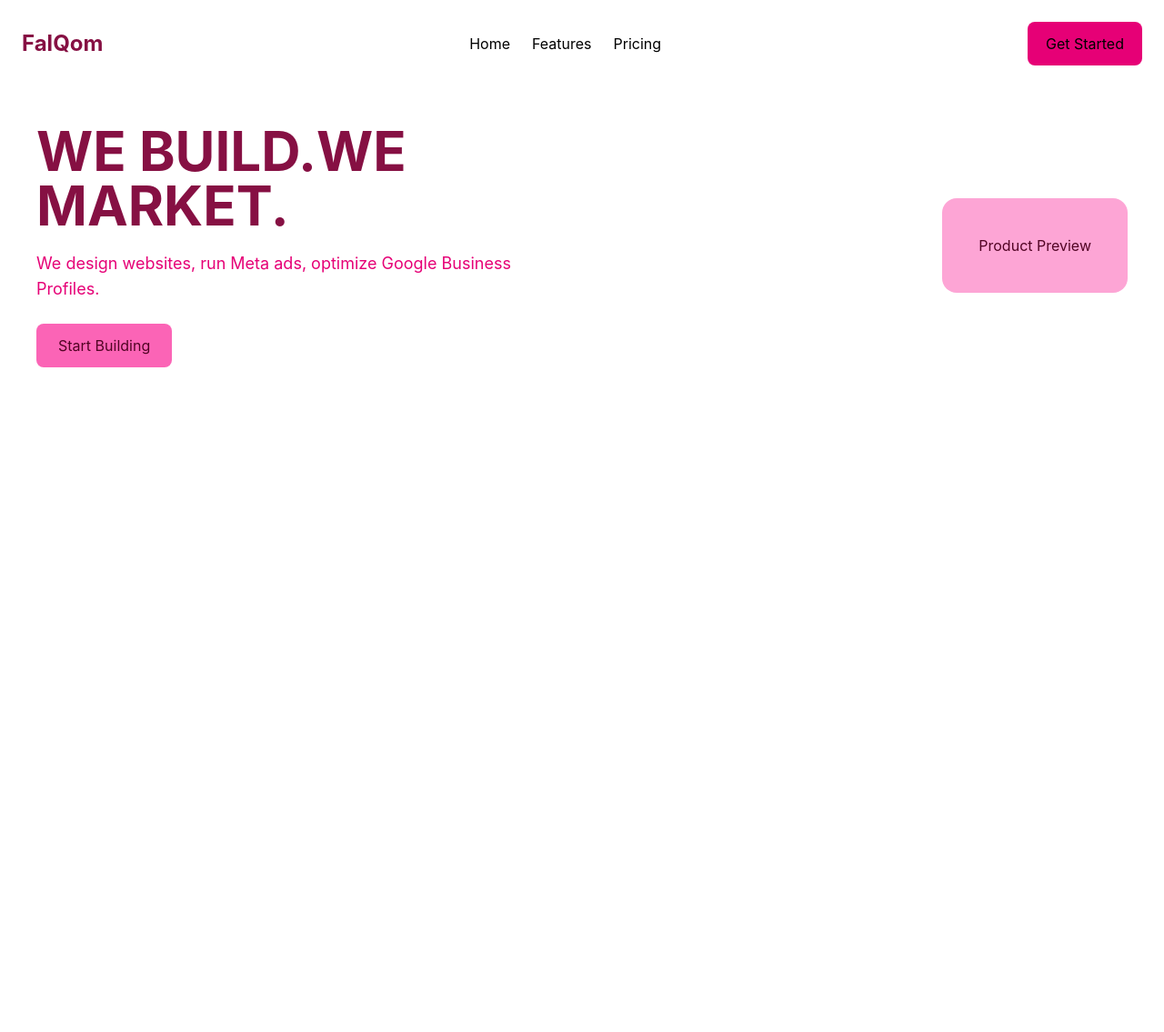
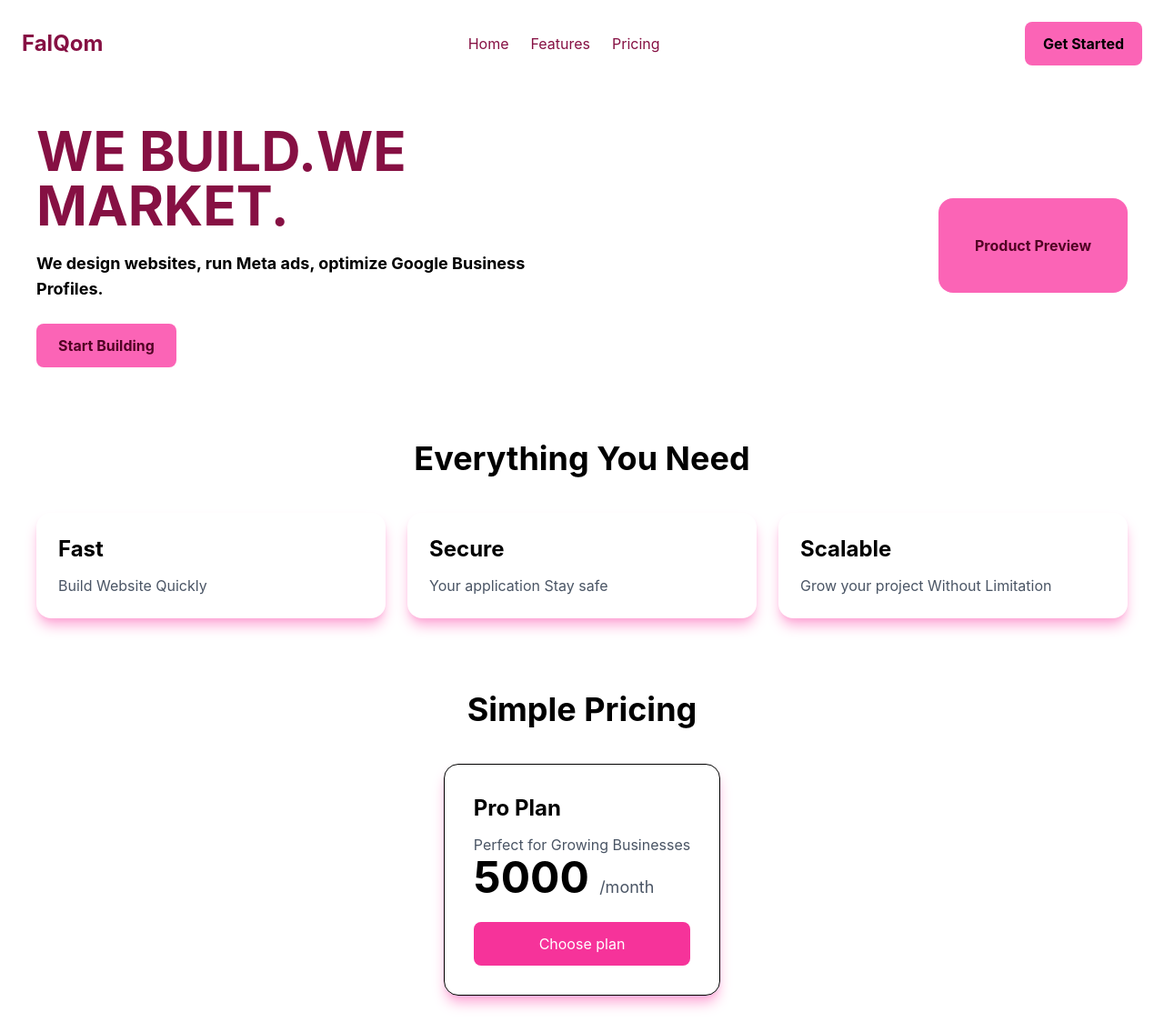
Before and after one commit to falakrahman499-lang/Saas-tailwind, a website: page index.html in a window 1280 px wide. Shown: the whole page at 91% size. Before the commit the page ends 800 px from the top, so only its background shows below. Drawn offline with Linux system fonts and the light colour scheme.

Commit message:
add features & Price Card

```diff
--- a/index.html
+++ b/index.html
@@ -15,29 +15,64 @@
     </div>
 
     <div class="flex gap-6 ">
-      <a class="text-pink-400 hover:text-pink-700" href="#">Home</a>
-      <a class="text-pink-400 hover:text-pink-700" href="#">Features</a>
-      <a class="text-pink-400 hover:text-pink-700" href="#">Pricing</a>
+      <a class="text-pink-900 hover:text-pink-700" href="#">Home</a>
+      <a class="text-pink-900 hover:text-pink-700" href="#">Features</a>
+      <a class="text-pink-900 hover:text-pink-700" href="#">Pricing</a>
     </div>
 
-    <button class="bg-pink-600 text-black px-5 py-3 rounded-lg">Get Started</button>
+    <button class="bg-pink-400 text-black px-5 py-3 rounded-lg font-bold">Get Started</button>
   </nav>
   <section class="flex flex-col md:flex-row items-center justify-between p-10">
     <div class="max-w-xl">
       <h1 class=" text-4xl md:text-6xl font-bold text-pink-900 ">WE BUILD.WE MARKET.</h1>
-      <p class="text-pink-600 mt-5 text-lg">
+      <p class="text-black mt-5 text-lg font-bold">
         We design websites, run Meta ads, optimize Google Business Profiles.
       </p>
-      <button class="bg-pink-400 text-pink-950 px-6 py-3 rounded-lg mt-6">Start Building</button>
+      <button class="bg-pink-400 text-pink-950 px-6 py-3 rounded-lg mt-6 font-bold">Start Building</button>
     </div>
     <!-- right wala div -->
-    <div class="bg-pink-300 p-10 rounded-2xl text-pink-950">
+    <div class="bg-pink-400 p-10 rounded-2xl text-pink-950 font-bold">
     Product Preview
+    </div>
+  </section>
+
+<!-- Features section mera -->
+ <section class="p-10">
+  <h2 class="text-4xl font-bold text-center ">Everything You Need</h2>
+  <div class="grid md:grid-cols-3 gap-6 mt-10 ">
+    <div class="p-6 shadow-lg shadow-pink-300 rounded-2xl hover:shadow-2xl transition">
+      <h3 class="text-2xl font-bold"> Fast</h3>
+      <p class="text-gray-600 mt-3">Build Website Quickly</p>
+    </div>
+
+<div class="p-6 shadow-lg shadow-pink-300 rounded-2xl hover:shadow-2xl transition ">
+  <h3 class="text-2xl font-bold"> Secure </h3>
+  <p class="text-gray-600 mt-3">Your application Stay safe</p>
+</div>
+
+<div class="p-6 shadow-lg shadow-pink-300 rounded-2xl hover:shadow-2xl transition">
+  <h3 class="text-2xl font-bold">Scalable</h3>
+  <p class="text-gray-600 mt-3">Grow your project Without Limitation</p>
+</div>
+  </div>
+ </section>
+
+ <!-- naya price ka sections -->
+  <section class="p-10">
+    <h2 class="text-4xl font-bold text-center ">Simple Pricing</h2>
+    <div class=" flex justify-center mt-10">
+      <div class="border rounded-2xl p-8 max-w-sm shadow-lg shadow-pink-300 hover:scale-105 transition">
+        <h3 class="text-2xl font-bold">Pro Plan</h3>
+        <p class="text-gray-600 mt-3">Perfect for Growing Businesses</p>
+        <div class="text-5xl font-bold">5000
+          <span class="text-lg font-normal text-gray-600">/month</span>
+        </div>
+<button class="bg-pink-500 text-white w-full py-3 rounded-lg mt-6 cursor-pointer">Choose plan</button>
+      </div>
     </div>
   </section>
 
 
 
 </body>
-
 </html>
```
Also changed, not shown: src/output.css.
